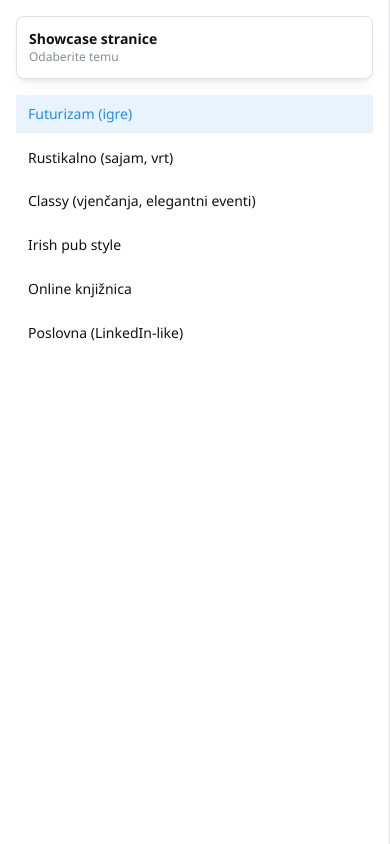
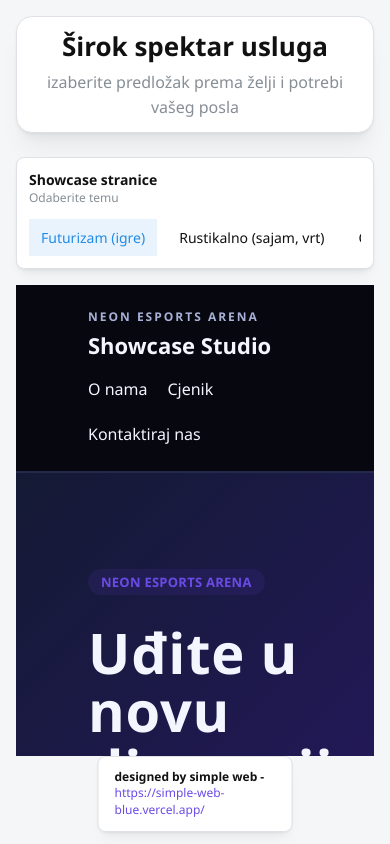
Before and after one commit to Koder90/showcase, a Next.js app: page / in a window 390 px wide. Built offline with nearby package versions, Linux system fonts and the light colour scheme.

Commit message:
fix mobile

```diff
--- a/app/page.js
+++ b/app/page.js
@@ -53,9 +53,38 @@ export default function HomePage() {
       </Paper>
 
       <Box style={{ flex: 1, minHeight: 0 }}>
+        {isMobile ? (
+          <Stack gap="md" style={{ height: "100%" }}>
+            <Paper radius="md" p="sm" withBorder shadow="sm">
+              <Text fw={700} size="sm">
+                Showcase stranice
+              </Text>
+              <Text size="xs" c="dimmed">
+                Odaberite temu
+              </Text>
+              <Group gap="xs" mt="sm" wrap="nowrap" style={{ overflowX: "auto" }}>
+                {showcases.map((showcase) => (
+                  <NavLink
+                    key={showcase.id}
+                    label={showcase.label}
+                    active={showcase.id === activeId}
+                    onClick={() => setActiveId(showcase.id)}
+                    variant="light"
+                    style={{ whiteSpace: "nowrap", fontSize: 12 }}
+                  />
+                ))}
+              </Group>
+            </Paper>
+            <Box style={{ flex: 1, minHeight: 0, overflow: "hidden" }}>
+              <Box style={{ height: "100%", overflowY: "auto", paddingBottom: 140 }}>
+                {activeShowcase && <ShowcasePage showcase={activeShowcase} />}
+              </Box>
+            </Box>
+          </Stack>
+        ) : (
           <AppShell
             padding={0}
-          navbar={{ width: isMobile ? 200 : 260, breakpoint: "sm" }}
+            navbar={{ width: 260, breakpoint: "sm" }}
             styles={{
               main: {
                 height: "100%",
@@ -70,11 +99,11 @@ export default function HomePage() {
           >
             <AppShell.Navbar p="md">
               <Stack gap="md">
-              <Paper radius="md" p={isMobile ? "sm" : "md"} withBorder shadow="sm">
-                <Text fw={700} size={isMobile ? "sm" : "md"}>
+                <Paper radius="md" p="md" withBorder shadow="sm">
+                  <Text fw={700} size="md">
                     Showcase stranice
                   </Text>
-                <Text size={isMobile ? "xs" : "sm"} c="dimmed">
+                  <Text size="sm" c="dimmed">
                     Odaberite temu
                   </Text>
                 </Paper>
@@ -86,7 +115,7 @@ export default function HomePage() {
                       active={showcase.id === activeId}
                       onClick={() => setActiveId(showcase.id)}
                       variant="light"
-                    style={{ fontSize: isMobile ? 12 : 14 }}
+                      style={{ fontSize: 14 }}
                     />
                   ))}
                 </Stack>
@@ -95,18 +124,13 @@ export default function HomePage() {
 
             <AppShell.Main>
               <Box style={{ height: "100%", overflow: "hidden" }}>
-              <Box
-                style={{
-                  height: "100%",
-                  overflowY: "auto",
-                  paddingBottom: isMobile ? 140 : 120,
-                }}
-              >
+                <Box style={{ height: "100%", overflowY: "auto", paddingBottom: 120 }}>
                   {activeShowcase && <ShowcasePage showcase={activeShowcase} />}
                 </Box>
               </Box>
             </AppShell.Main>
           </AppShell>
+        )}
       </Box>
 
       <Paper
```
Lines whose indentation alone changed are shown as unchanged.
